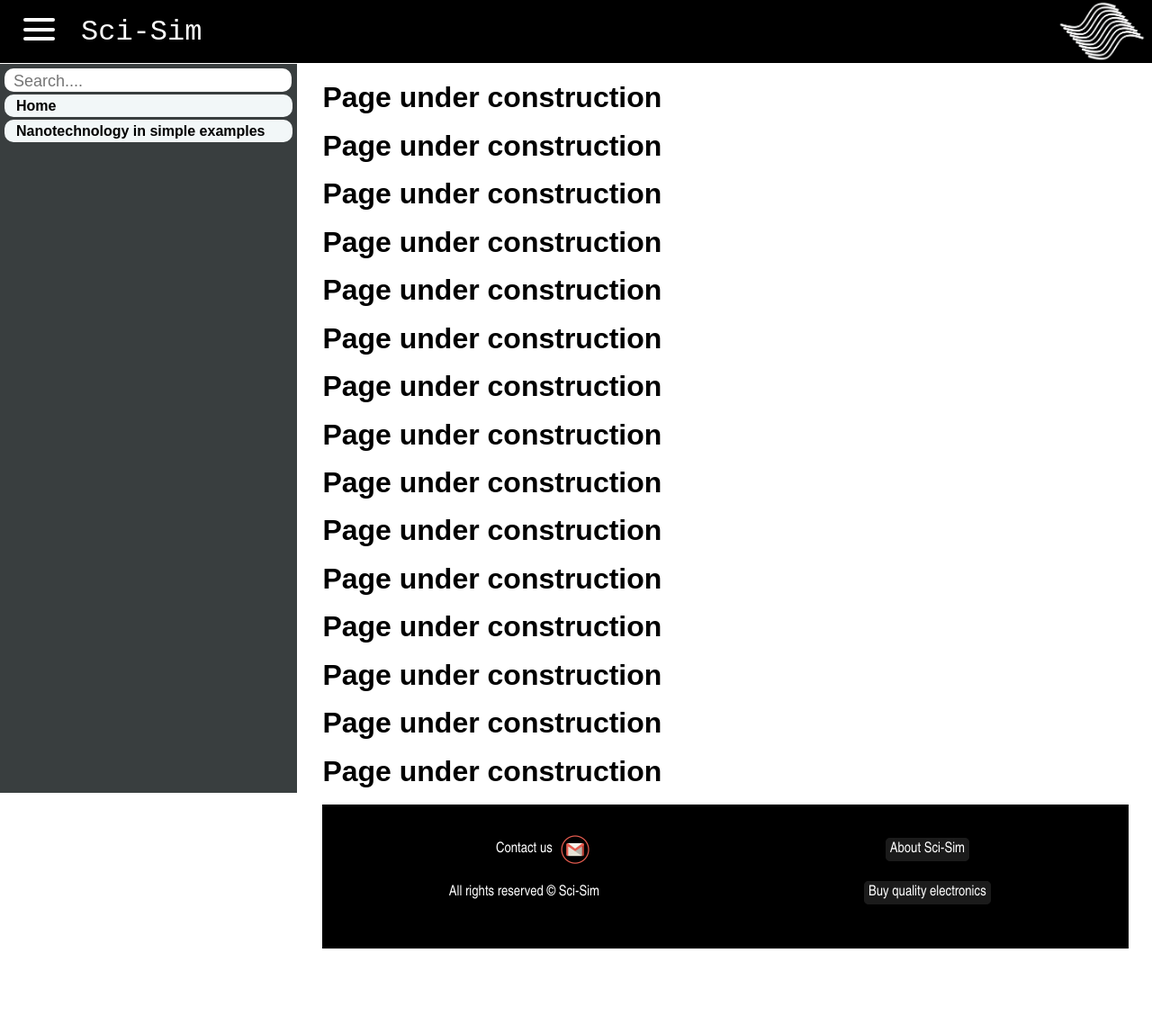
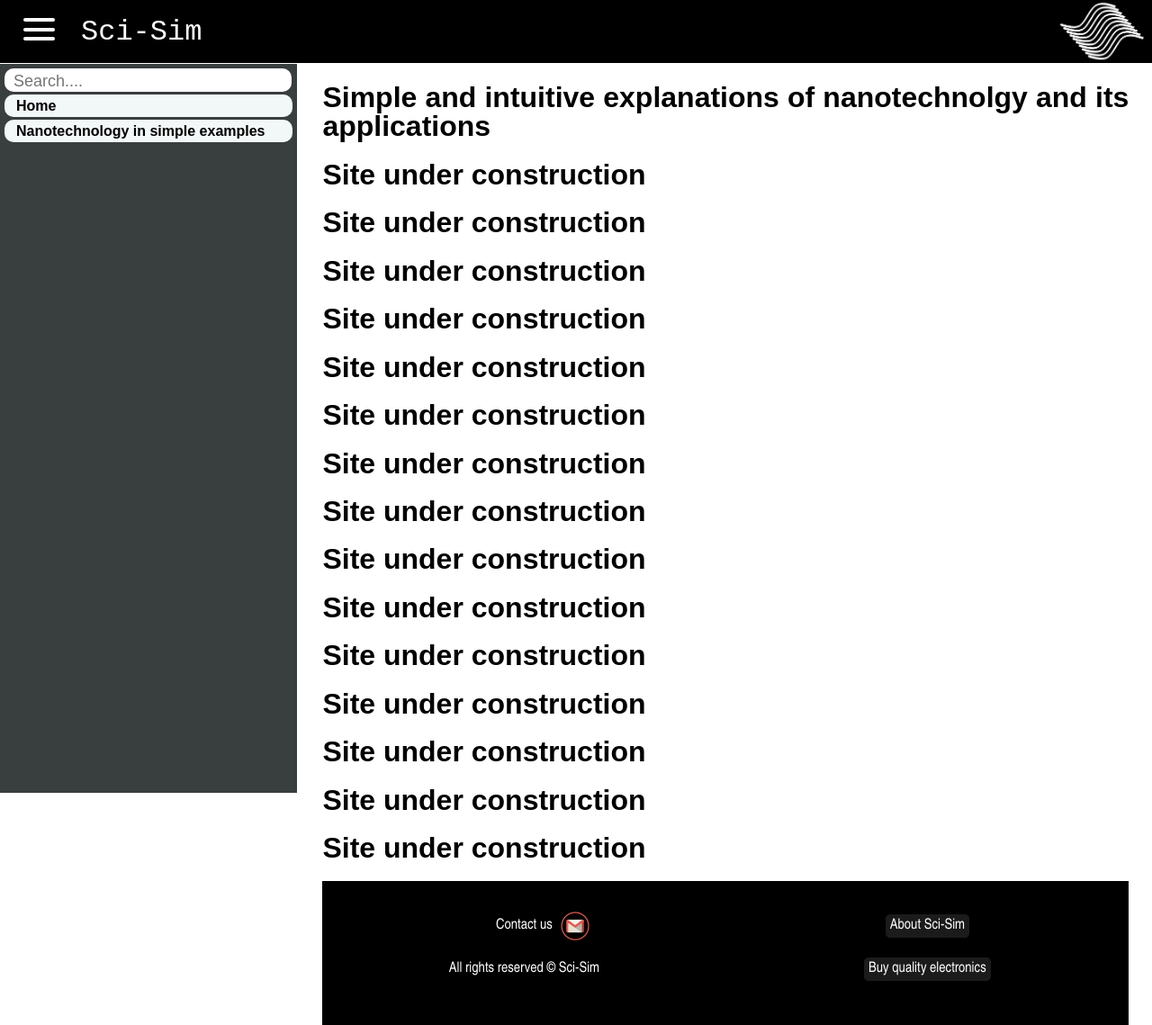
Before and after one commit to Emad180/EnPhysBlogs, a plain HTML site: page index.html in a window 1280 px wide. Shown: the whole page at 90% size. Before the commit the page ends 1054 px from the top, so only its background shows below. Drawn offline with Linux system fonts and the light colour scheme.

Commit message:
Update index.html

```diff
--- a/index.html
+++ b/index.html
@@ -37,21 +37,22 @@
 
 
     <div class='body-content'>
-        <h1> Page under construction </h1>
-        <h1> Page under construction </h1>
-        <h1> Page under construction </h1>
-        <h1> Page under construction </h1>
-        <h1> Page under construction </h1>
-        <h1> Page under construction </h1>
-        <h1> Page under construction </h1>
-        <h1> Page under construction </h1>
-        <h1> Page under construction </h1>
-        <h1> Page under construction </h1>
-        <h1> Page under construction </h1>
-        <h1> Page under construction </h1>
-        <h1> Page under construction </h1>
-        <h1> Page under construction </h1>
-        <h1> Page under construction </h1>
+        <h1> Simple and intuitive explanations of nanotechnolgy and its applications </h1>
+        <h1> Site under construction </h1>
+        <h1> Site under construction </h1>
+        <h1> Site under construction </h1>
+        <h1> Site under construction </h1>
+        <h1> Site under construction </h1>
+        <h1> Site under construction </h1>
+        <h1> Site under construction </h1>
+        <h1> Site under construction </h1>
+        <h1> Site under construction </h1>
+        <h1> Site under construction </h1>
+        <h1> Site under construction </h1>
+        <h1> Site under construction </h1>
+        <h1> Site under construction </h1>
+        <h1> Site under construction </h1>
+        <h1> Site under construction </h1>
 
         <div class='bottom-bar'>
                 <div class='section1'>
```
